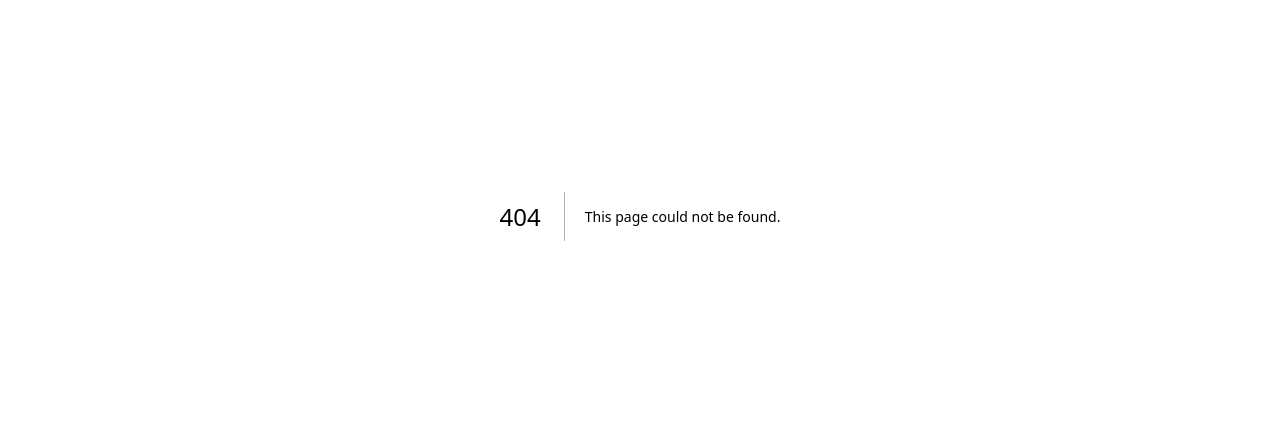
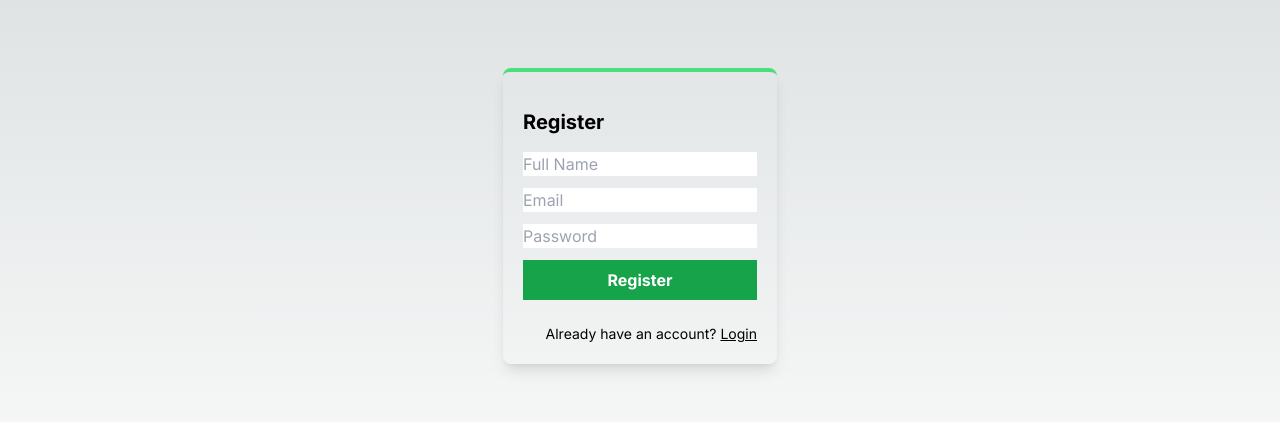
Before and after one commit to lhengebaertArtefact/Legrandgpt-test, a Next.js app: page /register in a window 1280 px wide. Before the commit this address had no page. Shown: the part 184-606 px from the top of the page. Built offline with nearby package versions, Linux system fonts and the light colour scheme; no server answers.

Commit message:
try to connect to mongodb

```diff
--- /dev/null
+++ b/app/api/auth/[...nextauth]/route.js
@@ -0,0 +1,48 @@
+import { connectMongoDB } from "../../lib/mongodb";
+import User from "../../../models/user";
+import NextAuth from "next-auth/next";
+import CredentialsProvider from "next-auth/providers/credentials";
+import bcrypt from "bcryptjs";
+
+export const authOptions = {
+  providers: [
+    CredentialsProvider({
+      name: "credentials",
+      credentials: {},
+
+      async authorize(credentials) {
+        const { email, password } = credentials;
+
+        try {
+          await connectMongoDB();
+          const user = await User.findOne({ email });
+
+          if (!user) {
+            return null;
+          }
+
+          const passwordsMatch = await bcrypt.compare(password, user.password);
+
+          if (!passwordsMatch) {
+            return null;
+          }
+
+          return user;
+        } catch (error) {
+          console.log("Error: ", error);
+        }
+      },
+    }),
+  ],
+  session: {
+    strategy: "jwt",
+  },
+  secret: process.env.NEXTAUTH_SECRET,
+  pages: {
+    signIn: "/",
+  },
+};
+
+const handler = NextAuth(authOptions);
+
+export { handler as GET, handler as POST };
--- /dev/null
+++ b/app/api/lib/mongodb.js
@@ -0,0 +1,10 @@
+import mongoose from "mongoose";
+
+export const connectMongoDB = async () => {
+  try {
+    await mongoose.connect(process.env.MONGODB_URI);
+    console.log("Connected to MongoDB");
+  } catch (error) {
+    console.log("Error connecting to MongoDB: ", error);
+  }
+};
--- /dev/null
+++ b/app/api/register/route.js
@@ -0,0 +1,22 @@
+import { connectMongoDB } from "../lib/mongodb";
+import User from "../../models/user";
+import { NextResponse } from "next/server";
+import bcrypt from "bcryptjs";
+
+export async function POST(req) {
+  try {
+    const { name, email, password } = await req.json();
+    const hashedPassword = await bcrypt.hash(password, 10);
+    await connectMongoDB();
+    console.log(1);
+    await User.create({ name, email, password: hashedPassword });
+    console.log(2);
+
+    return NextResponse.json({ message: "User registered." }, { status: 201 });
+  } catch (error) {
+    return NextResponse.json(
+      { message: "An error occurred while registering the user." },
+      { status: 500 }
+    );
+  }
+}
--- /dev/null
+++ b/app/api/userExists/route.js
@@ -0,0 +1,18 @@
+import { connectMongoDB } from "../lib/mongodb";
+import User from "../../models/user";
+import { NextResponse } from "next/server";
+
+export async function POST(req) {
+  try {
+    await connectMongoDB();
+    const { email } = await req.json();
+    const user = await User.findOne({ email }).select("_id");
+    // console.log("user: ", user);
+    return NextResponse.json({ user });
+  } catch (error) {
+    return NextResponse.json(
+      { message: "An error occurred while registering the user." },
+      { status: 500 }
+    );
+  }
+}
--- /dev/null
+++ b/app/components/authentication/LoginForm.jsx
@@ -0,0 +1,70 @@
+"use client";
+
+import Link from "next/link";
+import { useState } from "react";
+import { signIn } from "next-auth/react";
+import { useRouter } from "next/navigation";
+
+export default function LoginForm() {
+  const [email, setEmail] = useState("");
+  const [password, setPassword] = useState("");
+  const [error, setError] = useState("");
+
+  const router = useRouter();
+
+  const handleSubmit = async (e) => {
+    e.preventDefault();
+
+    try {
+      const res = await signIn("credentials", {
+        email,
+        password,
+        redirect: false,
+      });
+
+      if (res.error) {
+        setError("Invalid Credentials");
+        return;
+      }
+
+      router.replace("dashboard");
+    } catch (error) {
+      console.log(error);
+    }
+  };
+
+  return (
+    <div className="grid place-items-center h-screen w-full">
+      <div className="p-5 rounded-lg border border-green-400 w-11/12 sm:w-3/4 md:w-2/3 lg:w-1/5">
+        <h1 className="text-2xl font-bold my-4">Login</h1>
+
+        <form onSubmit={handleSubmit} className="flex flex-col gap-3">
+          <input
+            onChange={(e) => setEmail(e.target.value)}
+            type="text"
+            placeholder="Email"
+            className="p-5 text-lg border rounded"
+          />
+          <input
+            onChange={(e) => setPassword(e.target.value)}
+            type="password"
+            placeholder="Password"
+            className="p-5 text-lg border rounded"
+          />
+          <button className="bg-green-600 text-white font-bold cursor-pointer px-8 py-5 text-lg">
+            Login
+          </button>
+          {error && (
+            <div className="bg-red-500 text-white w-fit text-sm py-1 px-3 rounded-md mt-2">
+              {error}
+            </div>
+          )}
+
+          <Link className="text-lg mt-3 text-right" href={"/register"}>
+            Don't have an account? <span className="underline">Register</span>
+          </Link>
+        </form>
+      </div>
+    </div>
+  );
+}
--- /dev/null
+++ b/app/components/authentication/RegisterForm.jsx
@@ -0,0 +1,104 @@
+"use client";
+
+import Link from "next/link";
+import { useState } from "react";
+import { useRouter } from "next/navigation";
+
+export default function RegisterForm() {
+  const [name, setName] = useState("");
+  const [email, setEmail] = useState("");
+  const [password, setPassword] = useState("");
+  const [error, setError] = useState("");
+
+  const router = useRouter();
+
+  const handleSubmit = async (e) => {
+    e.preventDefault();
+
+    if (!name || !email || !password) {
+      setError("All fields are necessary.");
+      return;
+    }
+
+    try {
+      // const resUserExists = await fetch("api/userExists", {
+      //   method: "POST",
+      //   headers: {
+      //     "Content-Type": "application/json",
+      //   },
+      //   body: JSON.stringify({ email }),
+      // });
+
+      // const { user } = await resUserExists.json();
+
+      // if (user) {
+      //   setError("User already exists.");
+      //   return;
+      // }
+
+      const res = await fetch("api/register", {
+        method: "POST",
+        headers: {
+          "Content-Type": "application/json",
+        },
+        body: JSON.stringify({
+          name,
+          email,
+          password,
+        }),
+      });
+
+      if (res.ok) {
+        const form = e.target;
+        form.reset();
+        router.push("/");
+      } else {
+        console.log("User registration failed.");
+      }
+    } catch (error) {
+      console.log("Error during registration: ", error);
+    }
+  };
+
+  return (
+    <div className="grid place-items-center h-screen">
+      <div className="shadow-lg p-5 rounded-lg border-t-4 border-green-400">
+        <h1 className="text-xl font-bold my-4">Register</h1>
+
+        <form
+          onSubmit={handleSubmit}
+          className="flex flex-col gap-3 text-black"
+        >
+          <input
+            onChange={(e) => setName(e.target.value)}
+            type="text"
+            placeholder="Full Name"
+          />
+          <input
+            onChange={(e) => setEmail(e.target.value)}
+            type="text"
+            placeholder="Email"
+          />
+          <input
+            onChange={(e) => setPassword(e.target.value)}
+            type="password"
+            placeholder="Password"
+          />
+          <button className="bg-green-600 text-white font-bold cursor-pointer px-6 py-2">
+            Register
+          </button>
+
+          {error && (
+            <div className="bg-red-500 text-white w-fit text-sm py-1 px-3 rounded-md mt-2">
+              {error}
+            </div>
+          )}
+
+          <Link className="text-sm mt-3 text-right" href={"/"}>
+            Already have an account? <span className="underline">Login</span>
+          </Link>
+        </form>
+      </div>
+    </div>
+  );
+}
--- /dev/null
+++ b/app/components/authentication/UserInfo.jsx
@@ -0,0 +1,27 @@
+"use client";
+
+import { signOut } from "next-auth/react";
+import { useSession } from "next-auth/react";
+
+export default function UserInfo() {
+  const { data: session } = useSession();
+
+  return (
+    <div className="grid place-items-center h-screen">
+      <div className="shadow-lg p-8 bg-zince-300/10 flex flex-col gap-2 my-6">
+        <div>
+          Name: <span className="font-bold">{session?.user?.name}</span>
+        </div>
+        <div>
+          Email: <span className="font-bold">{session?.user?.email}</span>
+        </div>
+        <button
+          onClick={() => signOut()}
+          className="bg-red-500 text-white font-bold px-6 py-2 mt-3"
+        >
+          Log Out
+        </button>
+      </div>
+    </div>
+  );
+}
--- /dev/null
+++ b/app/models/user.js
@@ -0,0 +1,22 @@
+import mongoose, { Schema, models } from "mongoose";
+
+const userSchema = new Schema(
+  {
+    name: {
+      type: String,
+      required: true,
+    },
+    email: {
+      type: String,
+      required: true,
+    },
+    password: {
+      type: String,
+      required: true,
+    },
+  },
+  { timestamps: true }
+);
+
+const User = models.User || mongoose.model("User", userSchema);
+export default User;
--- a/app/page.tsx
+++ b/app/page.tsx
@@ -1,10 +1,18 @@
 import ChatWindows from "./components/ChatWindows";
+import RegisterForm from "./components/authentication/RegisterForm";
+import LoginForm from "./components/authentication/LoginForm";
+import { getServerSession } from "next-auth";
+import { redirect } from "next/navigation";
+import { authOptions } from "./api/auth/[...nextauth]/route";
 
-export default function Home() {
+export default async function Home() {
+  const session = await getServerSession(authOptions as any);
+
+  if (session) redirect("/dashboard");
   return (
     <main className="flex min-h-screen flex-col items-center p-24 border">
-      <h1>ChatGPT Interface</h1>
-      <ChatWindows />
+      {/* <ChatWindows /> */}
+      <LoginForm />
     </main>
   );
 }
--- /dev/null
+++ b/app/register/page.jsx
@@ -0,0 +1,12 @@
+import RegisterForm from "../components/authentication/RegisterForm";
+import { getServerSession } from "next-auth";
+import { redirect } from "next/navigation";
+import { authOptions } from "../api/auth/[...nextauth]/route";
+
+export default async function Register() {
+  const session = await getServerSession(authOptions);
+
+  if (session) redirect("/dashboard");
+
+  return <RegisterForm />;
+}
--- a/package.json
+++ b/package.json
@@ -10,12 +10,16 @@
     "start:mock-api": "json-server --watch db.json --port 4000"
   },
   "dependencies": {
+    "bcryptjs": "^2.4.3",
     "framer-motion": "^11.2.6",
+    "mongoose": "^8.4.0",
     "next": "14.2.3",
+    "next-auth": "^4.24.7",
     "react": "^18",
     "react-dom": "^18"
   },
   "devDependencies": {
+    "@types/bcryptjs": "^2.4.6",
     "@types/node": "^20",
     "@types/react": "^18",
     "@types/react-dom": "^18",
```
Also changed, not shown: 2 other files (tests, documents, lock files or other folders).
